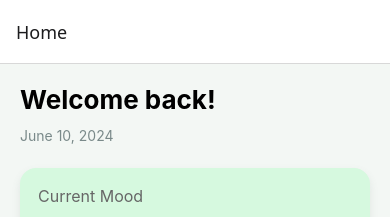
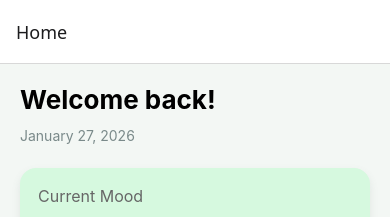
Before and after one commit to mxneo00/InnerBloom-Journal-app, a React Native app in the folder InnerBloom/: screen /Home in a window 390 px wide. Shown: the top 217 px of the page. Built offline with nearby package versions, Linux system fonts and the light colour scheme.

Commit message:
Add current date functionality to homescreen

```diff
--- a/InnerBloom/src/screens/HomeScreen.tsx
+++ b/InnerBloom/src/screens/HomeScreen.tsx
@@ -17,17 +17,24 @@ const MOODS: { key: Mood; emoji: string }[] = [
 export default function HomeScreen() {
   const [selectedMood, setSelectedMood] = useState<Mood | null>(null);
 
+  const today = new Date();
+  const formattedDate = today.toLocaleDateString('en-US', {
+    month: 'long',
+    day: 'numeric',
+    year: 'numeric',
+  });
+
   return (
     <View style={styles.container}>
       <View style={styles.header}>
       {/* Customized welcome message */}
       <Text style={styles.title}>Welcome back!</Text>
       {/* Display current date */}
-      <Text style={styles.date}>June 10, 2024</Text>
+      <Text style={styles.date}>{formattedDate}</Text>
       </View>
 
       <View style={styles.card}>
-        {/* Current Mood Display WIP  (Display side by side) */}
+        {/* Current Mood Display */}
         <Text style={styles.text}>Current Mood</Text>
 
         <View style={styles.moodContainer}>
```
